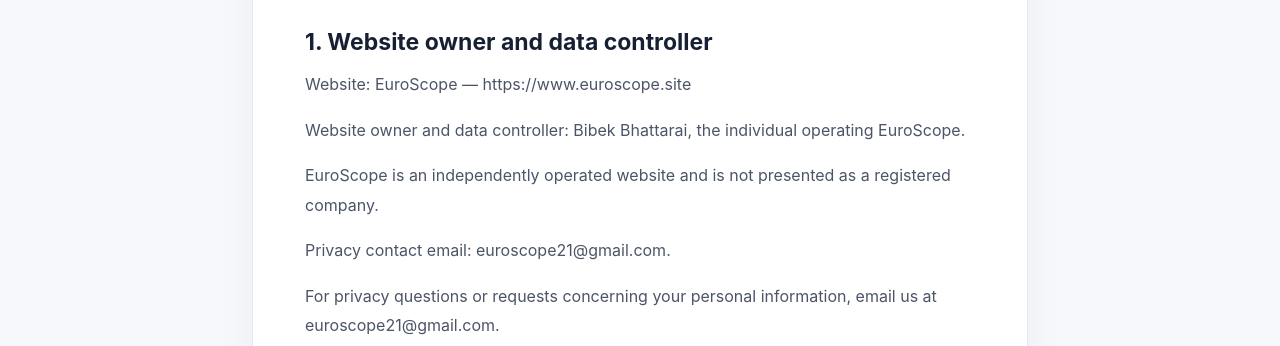
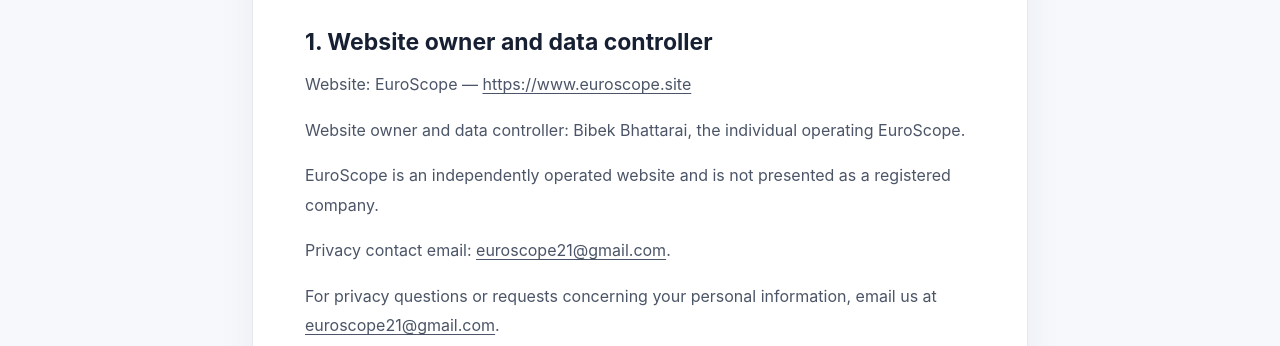
Before and after one commit to Bibekbhattarai789/theeuroscope, a React (Vite) app: page /privacy in a window 1280 px wide. Shown: the part 454-800 px from the top of the page. Built offline with nearby package versions, Linux system fonts and the light colour scheme.

Commit message:
Update privacy policy and contact information

```diff
--- a/src/pages/InfoPage.jsx
+++ b/src/pages/InfoPage.jsx
@@ -213,6 +213,55 @@ const pages = {
   },
 };
 
+// Automatically turn website URLs and email addresses into clickable links.
+function renderParagraph(text) {
+  const pattern =
+    /(https?:\/\/[^\s]+|[A-Z0-9._%+-]+@[A-Z0-9.-]+\.[A-Z]{2,})/gi;
+
+  return text.split(pattern).map((part, index) => {
+    if (/^https?:\/\//i.test(part)) {
+      const url = part.replace(/[.,;!?]+$/, "");
+      const punctuation = part.slice(url.length);
+
+      return (
+        <span key={index}>
+          <a
+            href={url}
+            target="_blank"
+            rel="noopener noreferrer"
+            style={{
+              textDecoration: "underline",
+              textUnderlineOffset: "3px",
+              cursor: "pointer",
+            }}
+          >
+            {url}
+          </a>
+          {punctuation}
+        </span>
+      );
+    }
+
+    if (/^[A-Z0-9._%+-]+@[A-Z0-9.-]+\.[A-Z]{2,}$/i.test(part)) {
+      return (
+        <a
+          key={index}
+          href={`mailto:${part}`}
+          style={{
+            textDecoration: "underline",
+            textUnderlineOffset: "3px",
+            cursor: "pointer",
+          }}
+        >
+          {part}
+        </a>
+      );
+    }
+
+    return part;
+  });
+}
+
 function ContactForm() {
   return (
     <form
@@ -331,7 +380,13 @@ export default function InfoPage({ page }) {
                 <ContactForm />
                 <p className="contact-note">
                   Prefer email? Contact us at{" "}
-                  <a href={`mailto:${CONTACT_EMAIL}`}>
+                  <a
+                    href={`mailto:${CONTACT_EMAIL}`}
+                    style={{
+                      textDecoration: "underline",
+                      textUnderlineOffset: "3px",
+                    }}
+                  >
                     {CONTACT_EMAIL}
                   </a>
                   .
@@ -344,7 +399,9 @@ export default function InfoPage({ page }) {
                 <section key={section.heading}>
                   <h2>{section.heading}</h2>
                   {section.paragraphs.map((paragraph) => (
-                    <p key={paragraph}>{paragraph}</p>
+                    <p key={paragraph}>
+                      {renderParagraph(paragraph)}
+                    </p>
                   ))}
                 </section>
               ))}
```
